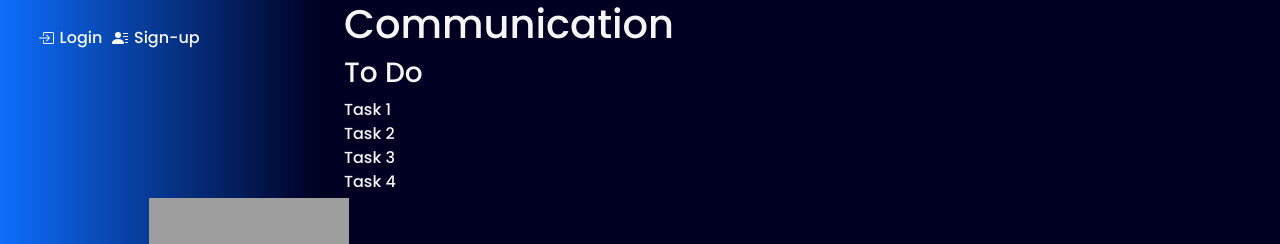
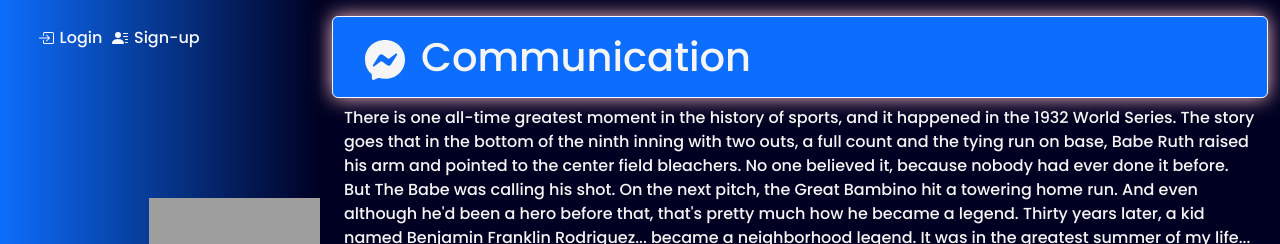
Before and after one commit to bigcat86/project-x, a React (Create React App) app in the folder client/: page /communication in a window 1280 px wide. Shown: the top 244 px of the page. Built offline with nearby package versions, Linux system fonts and the light colour scheme; grey boxes are pictures that could not be loaded.

Commit message:
ui and other fixes

```diff
--- a/client/src/App.css
+++ b/client/src/App.css
@@ -11,7 +11,18 @@
 }
 
 .icon-link {
-  padding: 0.3rem
+  padding: 0.3rem;
+}
+
+.demo-btn {
+  margin-top: 1rem;
+  padding: 1rem;
+  /* background: linear-gradient(to right, #0d6efd, rgba(0, 0, 34, 0.2)); */
+  border-radius: 20px;
+  color: whitesmoke;
+  font-size: 1rem;
+  text-shadow: 0 0 10px pink;
+  width: 20rem;
 }
 
 #logo {
@@ -54,12 +65,13 @@
   background-image: linear-gradient(to right, #0d6efd, rgba(0, 0, 34, 0.2));
   height: 100vh;
   position: sticky;
+  overflow-y: hidden;
 }
 
 .Login {
   padding: 1.3rem;
   height: 5rem;
-  background: rgba(0,0,0,0);
+  background: rgba(0, 0, 0, 0);
   overflow: hidden;
 }
 
@@ -72,9 +84,8 @@
   width: 1000px;
 }
 
-
 .landing-sign {
-  background: url('./images/x-logo.png');
+  background: url("./images/x-logo.png");
 }
 
 .Projects {
@@ -86,20 +97,22 @@
   overflow-y: scroll;
 } */
 
+.project-title {
+  box-shadow: 0 0 20px pink;
+  width: 100%;
+}
+
 .Team {
   height: 15rem;
-  overflow-y: scroll;
-}
-
-.project-title {
-  box-shadow: 0 0 20px pink;
+  overflow-y: auto;
 }
 
 .Team img {
   object-fit: cover;
-  height: 5rem;
-  width: 5rem;
+  height: 3rem;
+  width: 3rem;
   /* padding-right: 20px; */
+  margin-top: 0.5rem;
   margin-right: 2rem;
   border-radius: 50%;
 }
@@ -108,28 +121,62 @@
   border-radius: 50%;
   border: 10px solid rgb(255, 255, 255);
   height: 20rem;
-  position: absolute;
-  top: 7rem;
+  /* position: absolute;
+  top: 7rem; */
+  margin-left: -7rem;
   z-index: 100;
 }
 
+.socials {
+  /* border: 5px whitesmoke; */
+  /* border-style: solid solid solid none; */
+  border-radius: 50px;
+  background: linear-gradient(to bottom, rgba(0, 0, 34, 0.2), #0d6cfc);
+}
+
+.social-icon {
+  margin-bottom: 5rem;
+}
+
 .profile-header {
-  background: rgb(0, 0, 17);
+  background: linear-gradient(to right, rgb(93, 23, 255), rgb(250, 119, 230));
   height: 15rem;
   border: 3px solid whitesmoke;
 }
 
 .profile-header h1 {
-  margin-left: 22rem;
+  margin-left: 10rem;
+  font-size: 7rem;
 }
+/*
+.my-proj {
+  margin-top: 2rem;
+  padding: 1rem;
+  font-size: 3rem;
+  border: 5px solid whitesmoke;
+  border-radius: 50px;
+  background: linear-gradient(to bottom, rgba(0, 0, 34, 0.2), #0d6cfc);
+}
+
+.my-team {
+  margin-top: 2rem;
+  padding: 1rem;
+  font-size: 3rem;
+  border: 5px solid whitesmoke;
+  border-radius: 50px;
+  background: linear-gradient(to bottom, rgba(0, 0, 34, 0.2), #0d6cfc);
+} */
 
 .profile-left {
   height: 60vh;
   background: rgb(0, 0, 17);
   border: 3px solid whitesmoke;
+  overflow-y: auto;
+  margin-top: 2rem;
 }
 
 .profile-right {
+  margin-top: 2rem;
   height: 60vh;
   background: rgb(0, 0, 17);
   border: 3px solid whitesmoke;
@@ -166,6 +213,6 @@ span {
 .modal-content {
   /* height: 50rem; */
   font-size: 1rem;
-  width:50rem;
+  width: 50rem;
   overflow: scroll;
 }
--- a/client/src/components/NavBar.js
+++ b/client/src/components/NavBar.js
@@ -79,8 +79,8 @@ export default function NavBar() {
         location.pathname === "/login" ||
         location.pathname === "/signup" ||
         location.pathname === "/" ? (
-          <button type="button" className="btn btn-outline-light" onClick={demoGo}>
-            Demo
+          <button type="button" className="demo-btn btn rounded-pill btn-outline-light" onClick={demoGo}>
+            Demo Account
           </button>
         ) : (
           <div></div>
--- a/client/src/components/ProjectCard.js
+++ b/client/src/components/ProjectCard.js
@@ -37,7 +37,7 @@ export default function ProjectCard({ projects, profile }) {
 
 
   return (
-    <div className="list-group w-100" data-bs-theme="dark">
+    <div className="list-group w-100 mt-3" data-bs-theme="dark">
       <div className="project-title text-start border border-light rounded bg-primary p-3 d-flex justify-content-between">
         <h3 className="proj-title">
           <Icon.CheckCircleFill color="whitesmoke" size={25} /> Projects
--- a/client/src/components/UserCard.js
+++ b/client/src/components/UserCard.js
@@ -9,7 +9,7 @@ export default function UserCard({ users }) {
   }
 
   return (
-    <div className="" data-bs-theme="dark">
+    <div className="mt-3" data-bs-theme="dark">
       <div className="project-title border border-light rounded bg-primary p-3 d-flex justify-content-between">
         <div>
           <h3>
@@ -27,7 +27,7 @@ export default function UserCard({ users }) {
         {users.map((user) => {
           return (
             <div key={user.id}>
-              <li className="list-group-item bg-dark d-flex">
+              <li className="list-group-item bg-dark d-flex" style={{height: "5rem"}}>
                 <img
                   src={user.image ? user.image : logo}
                   alt={""}
--- a/client/src/index.css
+++ b/client/src/index.css
@@ -7,5 +7,5 @@ body {
   -moz-osx-font-smoothing: grayscale;
   background: rgb(0, 0, 34);
   color: whitesmoke;
-  /* overflow: hidden; */
+  overflow: hidden;
 }
--- a/client/src/pages/Communication.js
+++ b/client/src/pages/Communication.js
@@ -1,19 +1,101 @@
 import React from "react";
 import Kanban from "../components/Kanban";
 import CreateTeam from "../components/CreateTeam";
+import * as Icon from "react-bootstrap-icons";
 
 export default function Communication() {
   return (
     <div className="container-fluid">
       <div className="row">
-            <h1>Communication</h1>
-        </div>
-        <div className="row">
-          <Kanban/>
-        </div>
-        <div>
-          {/* <CreateTeam /> */}
-        </div>
+        <h1 className="project-title text-start border border-light rounded bg-primary p-3 mt-3">
+          <Icon.Messenger color="whitesmoke" size={40} className="mx-3" />
+          Communication
+        </h1>
+      </div>
+      <div className="row">
+        <p>
+          There is one all-time greatest moment in the history of sports, and it
+          happened in the 1932 World Series. The story goes that in the bottom
+          of the ninth inning with two outs, a full count and the tying run on
+          base, Babe Ruth raised his arm and pointed to the center field
+          bleachers. No one believed it, because nobody had ever done it before.
+          But The Babe was calling his shot. On the next pitch, the Great
+          Bambino hit a towering home run. And even although he'd been a hero
+          before that, that's pretty much how he became a legend. Thirty years
+          later, a kid named Benjamin Franklin Rodriguez... became a
+          neighborhood legend. It was in the greatest summer of my life... when
+          he taught me to play baseball, and he became my best friend. And he
+          got me out of the biggest pickle I'd ever be in. ['50s Rock] It's
+          finger poppin' Poppin' time I feel so good And that's a real good sign
+          [ Kids Shouting ] Here comes Mary Here comes Sue Here comes Johnny and
+          Bobby too It's finger pop Poppin' time I feel so good - And that's a
+          real good sign - Go! Go! Go! [ Shouting Continues ] I feel so good And
+          that's a real good sign [ Snapping Fingers ] Come over at : . All
+          right. See you later. I moved to the neighborhood two weeks before
+          school let out. It was the same summer that Dodger Maury Wills would
+          break the stolen bases record. It was the same summer that Dodger
+          Maury Wills would break the stolen bases record. So with something
+          that incredible going on, it should've started off with loads of great
+          things happening for me, but it didn't. I was from another state, and
+          I didn't have a single friend in a thousand miles. It was a lousy way
+          to end up the fifth grade, 'cause I had zip time to make friends
+          before summer. And that's about where it all started. My real dad died
+          when I was just a little kid. My mom had married Bill about a year
+          before we moved to the Valley. At the time, he and I were still
+          getting used to each other. - [ Knocking ] - Yeah. - Um, Dad? - Mm-hm
+          m? I -I mean Bill. - Remember you-- you promised you'd teach me to
+          play catch? - Mm-hmm. Um, w-well, could you teach me? Yeah. Sure.
+          Okay. - Okay? - Thanks. Sorry. [Man Narrating] I'd followed them to
+          the sandlot once after school. - I'd never seen any place like it. - [
+          Boys Shouting ] It was like their own little baseball kingdom or
+          something. It was the greatest place I'd ever seen anyway. - Bertram.
+          - But they were good, - real good. - Come on, Bertram! And all I had
+          was a plastic toy mitt that my grandmother gave me... for my birthday
+          when I was six. But when I finally got up enough guts to go out there
+          and try and make friends, I found out that they never kept score, they
+          never chose sides, they never even really stopped playing the game. It
+          just went on forever. Every day they picked up where they left off the
+          day before. - It was like an endless dream game. - Come on! Come on!
+          There was only eight of them, so they didn't have a whole team. So
+          even though I didn't know how to play, I figured I could be the ninth
+          man... and maybe just stand in the outfield somewhere and take up
+          space. - Squints! - Of course, if I'd have known what was gonna happen
+          when I got there, - I got it! - I probably never would've gone. - Nice
+          catch. - Yeah. - Come on! - [ Rustling ] [ Dog Barking ] [ Clattering,
+          Banging ] [ Growling ] Come on, Benny, hit a homer! - Come on! - Hey,
+          batter, batter, batter! - Whoa! - Watch out! [ Boys Shouting ] - [
+          Screams ] - [ All Laughing ] Okay, I'll get it! Get it. Don't be a
+          goofus. Don't be a goofus! Don't be a goofus! [Rumbling Sound, Dog
+          Growling] - Throw the ball back! Come on! - Yeah, hurry up! [Barking]
+          We are waiting! Come on! Throw it! [Boys Shouting] [ Shouting
+          Continues ] - Come on, toss me the ball! - Come on! Come on! [ Boys
+          Laughing ] - Oh, my God! - [ Laughing Continues ] My life's over. Did
+          you see that hand? [Boys Chattering, Laughing] [Man Narrating] If it
+          wasn't for Benny, I never would've made a single friend that summer,
+          'cause all the rest of those guys thought I was a lost cause. - Even
+          before we became friends, - [ Mechanical Whirring ] Benny and me were
+          connected, connected for the one moment later that summer... when I'd
+          get us all into the biggest pickle... any of us had ever seen. [
+          Knocking ] Night, hon. [ Grunts ] Oh, I'm sorry, Mom. It was an
+          accident. Scotty, have you made any friends yet? - No. - Why not,
+          honey? 'Cause I'm still new. I don't want you sitting around in here
+          all summer fiddling with this stuff... like you did last summer and
+          the one before. I know you're smart, and I'm proud of you. I want you
+          to get out into the fresh air and make some friends. Run around,
+          scrape your knees, get dirty. Climb trees, hop fences. Get into
+          trouble, for crying out loud. Not too much, but some. You have my
+          permission. How many mothers do you know who say something like that
+          to their sons? [ Chuckles ] Well, none mothers, I guess. Honey, I want
+          you to make some friends this summer. Lots of them. Yeah, I know. But
+          I'm not good at anything, Mom. Face it, I'm just an egghead. Honey,
+          you'll always be just an egghead with an attitude like that. [TV:
+          Indistinct] [ Whispering ] Well? Well? - He's too busy, Mom. - Oh, no,
+          honey, he's not. He has some time. You go on back out there and ask
+          him. [TV Continues ] - Uh, Bill, uh-- - Yeah? I mean, Dad, uh, can
+          we-- I mean, could you, like you said, teach me to play catch?
+        </p>
+      </div>
+      <div>{/* <CreateTeam /> */}</div>
     </div>
   );
 }
```
Also changed, not shown: client/src/pages/Home.js (+18 -2 lines), client/src/pages/Profile.js (+10 -3 lines).
